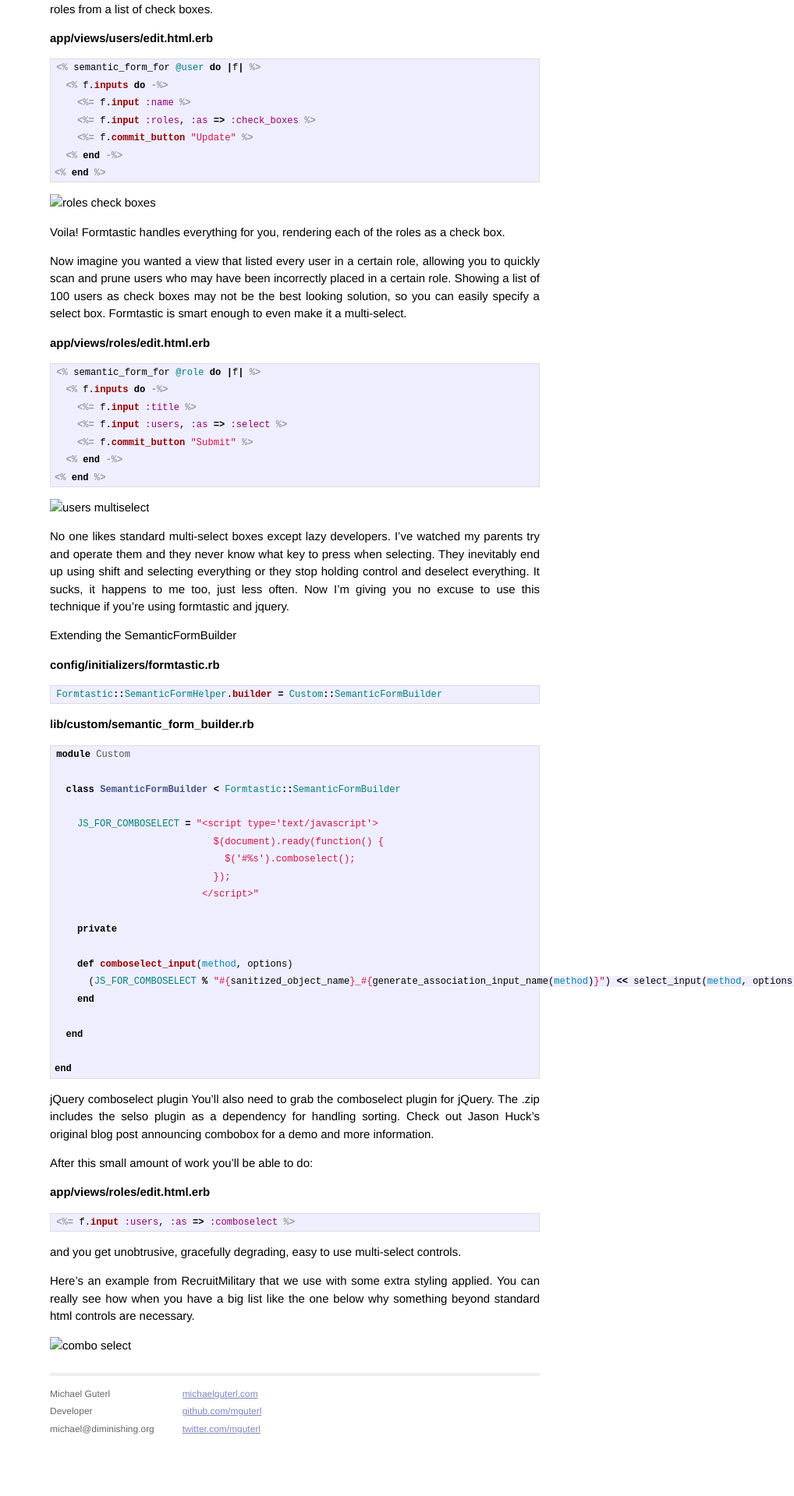
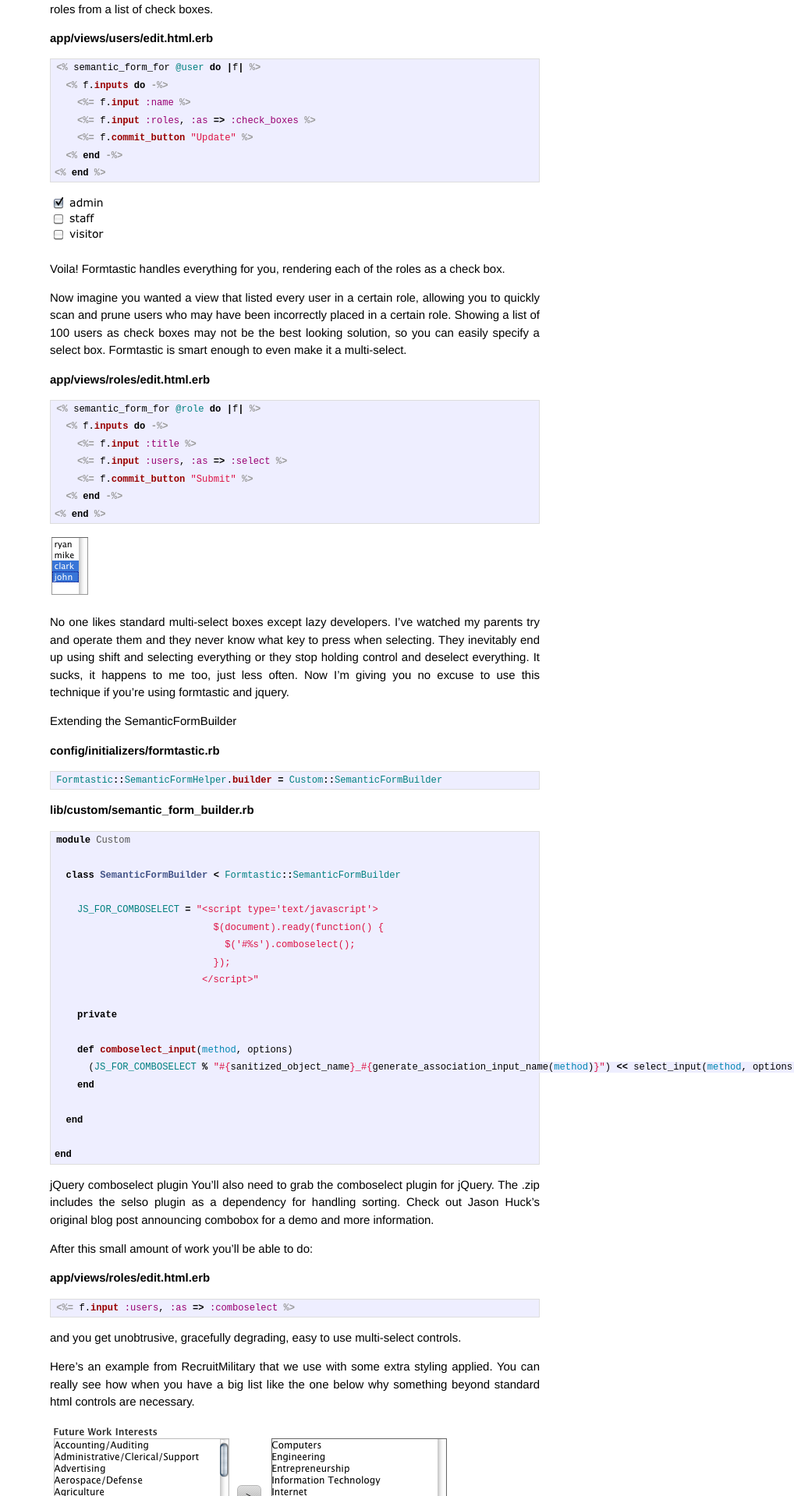
Before and after one commit to mguterl/diminishing.org, a Jekyll site: the page built from _posts/2010-02-19-extending-formtastic-with-a-sprinkle-of-jquery.markdown, in a window 1280 px wide. Shown: the part 771-2690 px from the top of the page at 78% size, without its empty margins (262-1280 px from the left). Built offline with Jekyll 4.4.1, drawn with Linux system fonts in a browser that asks for light colours; Markdown is read by kramdown in place of the engine named in the settings; before the commit the page ends 2627 px from its top, so only the background shows below that.

Commit message:
Fix static assets

```diff
--- a/_posts/2009-05-31-saving-time-and-sanity-with-applescript.markdown
+++ b/_posts/2009-05-31-saving-time-and-sanity-with-applescript.markdown
@@ -18,7 +18,7 @@ After many searches I came across [exactly what I was looking for.](http://www.j
 
 ## Usage
 
-1. [Download the script](/attachments/home-layout.scpt)
+1. [Download the script](/assets/home-layout.scpt)
 2. Open it with Script Editor
 3. Remove references to applications you aren't using
 4. Save as an application with the name of the layout in the Applications fold
--- a/_posts/2010-02-19-extending-formtastic-with-a-sprinkle-of-jquery.markdown
+++ b/_posts/2010-02-19-extending-formtastic-with-a-sprinkle-of-jquery.markdown
@@ -42,7 +42,7 @@ Given the two models above, from the users edit screen, we may want to allow the
 <% end %>
 {% endhighlight %}
 
-![roles check boxes](/attachments/roles_check_boxes.png)
+![roles check boxes](/assets/roles_check_boxes.png)
 
 Voila! Formtastic handles everything for you, rendering each of the roles as a check box.
 
@@ -60,7 +60,7 @@ Now imagine you wanted a view that listed every user in a certain role, allowing
 <% end %>
 {% endhighlight %}
 
-![users multiselect](/attachments/users_multiselect.png)
+![users multiselect](/assets/users_multiselect.png)
 
 No one likes standard multi-select boxes except lazy developers. I’ve watched my parents try and operate them and they never know what key to press when selecting. They inevitably end up using shift and selecting everything or they stop holding control and deselect everything. It sucks, it happens to me too, just less often. Now I’m giving you no excuse to use this technique if you’re using formtastic and jquery.
 
@@ -111,4 +111,4 @@ and you get unobtrusive, gracefully degrading, easy to use multi-select controls
 
 Here’s an example from RecruitMilitary that we use with some extra styling applied. You can really see how when you have a big list like the one below why something beyond standard html controls are necessary.
 
-![combo select](/attachments/combo_select.png)
+![combo select](/assets/combo_select.png)
```
Also changed, not shown: assets/combo_select.png (added), assets/roles_check_boxes.png (added), assets/users_multiselect.png (added), 1 other file.
